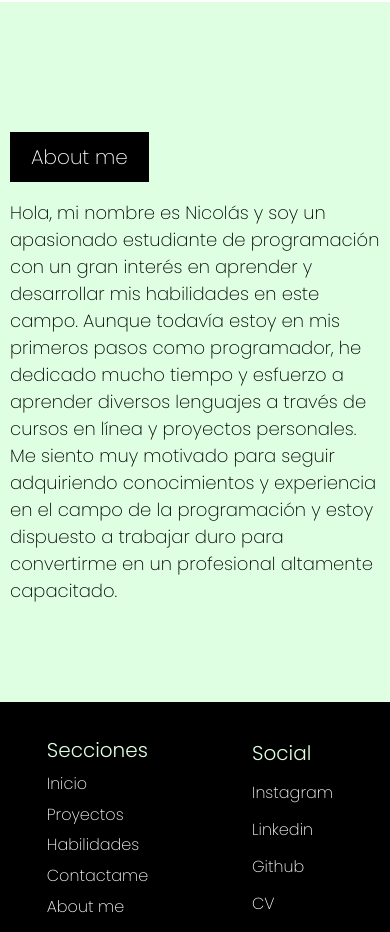
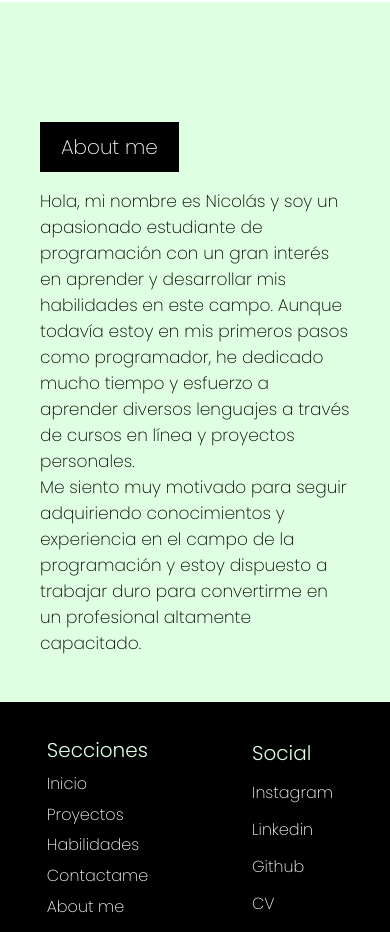
Before and after one commit to nicolasezequielflores/PORTAFOLIO---NEF, a plain HTML site: page index.html in a window 390 px wide. Shown: the part 3060-3992 px from the top of the page. Drawn offline with nearby package versions, Linux system fonts and the light colour scheme.

Commit message:
Update style.css

```diff
--- a/css/style.css
+++ b/css/style.css
@@ -1,3 +1,4 @@
+
 
 *{
     margin: 0;
@@ -437,8 +438,8 @@ nav ul{
     display: flex;
     flex-wrap: wrap;
     justify-content: center;
+
 }
-
 .titulocont{
     background: #000000;
     width: 200px;
@@ -452,6 +453,7 @@ nav ul{
 }
 
 form{
+
     display: grid;
     justify-content: center;
     width: 80%;
@@ -603,9 +605,9 @@ footer{
     }
 
 
-    @media (max-width:414px){
+    @media (max-width:428px){
 
-    /* ----------------------------BOTON--------------------------------------- */
+    /* ----------------------------BOTON RESPONSIVE--------------------------------------- */
 
     #back-to-top {
         position: fixed;
@@ -629,7 +631,7 @@ footer{
 
     }
 
-   /* ----------------------------HEADER RESPONSIVE--------------------------------------- */
+    /* ----------------------------HEADER RESPONSIVE--------------------------------------- */
 
     .iconav:hover{
 
@@ -646,8 +648,7 @@ footer{
     }
 
 
-
-    /* ----------------------------INICIO--------------------------------------- */
+    /* ----------------------------INICIO RESPONSIVE--------------------------------------- */
 
 
     .container{
@@ -753,7 +754,7 @@ footer{
         gap: 25px;
     }
 
-    /* ----------------------------HABILIDADES--------------------------------------- */
+    /* ----------------------------HABILIDADES RESPONSIVE--------------------------------------- */
 
 .habi{
     width: 100%;
@@ -834,7 +835,7 @@ footer{
 
 
 
-/* ----------------------------CONTACTO--------------------------------------- */
+/* ----------------------------CONTACTO RESPONSIVE--------------------------------------- */
 
 .contactocont{
     width: 100%;
@@ -923,11 +924,10 @@ textarea{
     border: solid 1px rgb(0, 0, 0);
 }
 
-/* ----------------------------ABOUT ME--------------------------------------- */
+/* ----------------------------ABOUT ME RESPONSIVE--------------------------------------- */
 
 .quien_soy{
     overflow: hidden;
-
     width: 100%;
     min-height: 200px;
     background: #ffffff;
@@ -984,9 +984,9 @@ textarea{
 .quienstx{
     height: 100%;
     width: 100%;
-    padding: 10px;
+    padding: 0 40px;
     color: rgb(0, 0, 0);
-    font-size: 18px;
+    font-size: 17px;
     font-weight: 200;
     margin: 0 0;
 
@@ -994,7 +994,7 @@ textarea{
 
 
 
-/* ----------------------------FOOTER--------------------------------------- */
+/* ----------------------------FOOTER RESPONSIVE--------------------------------------- */
 
 footer{
     overflow: hidden;
```
